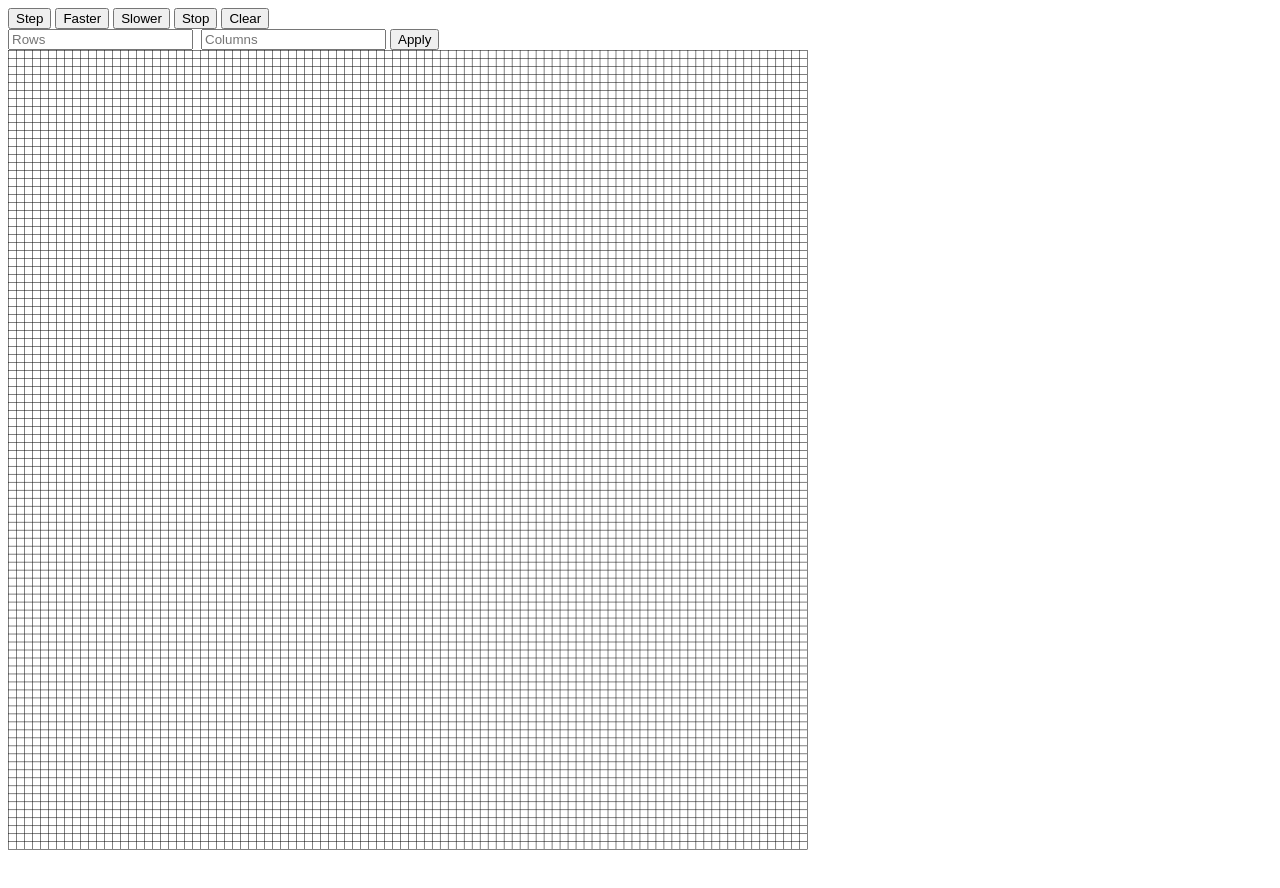
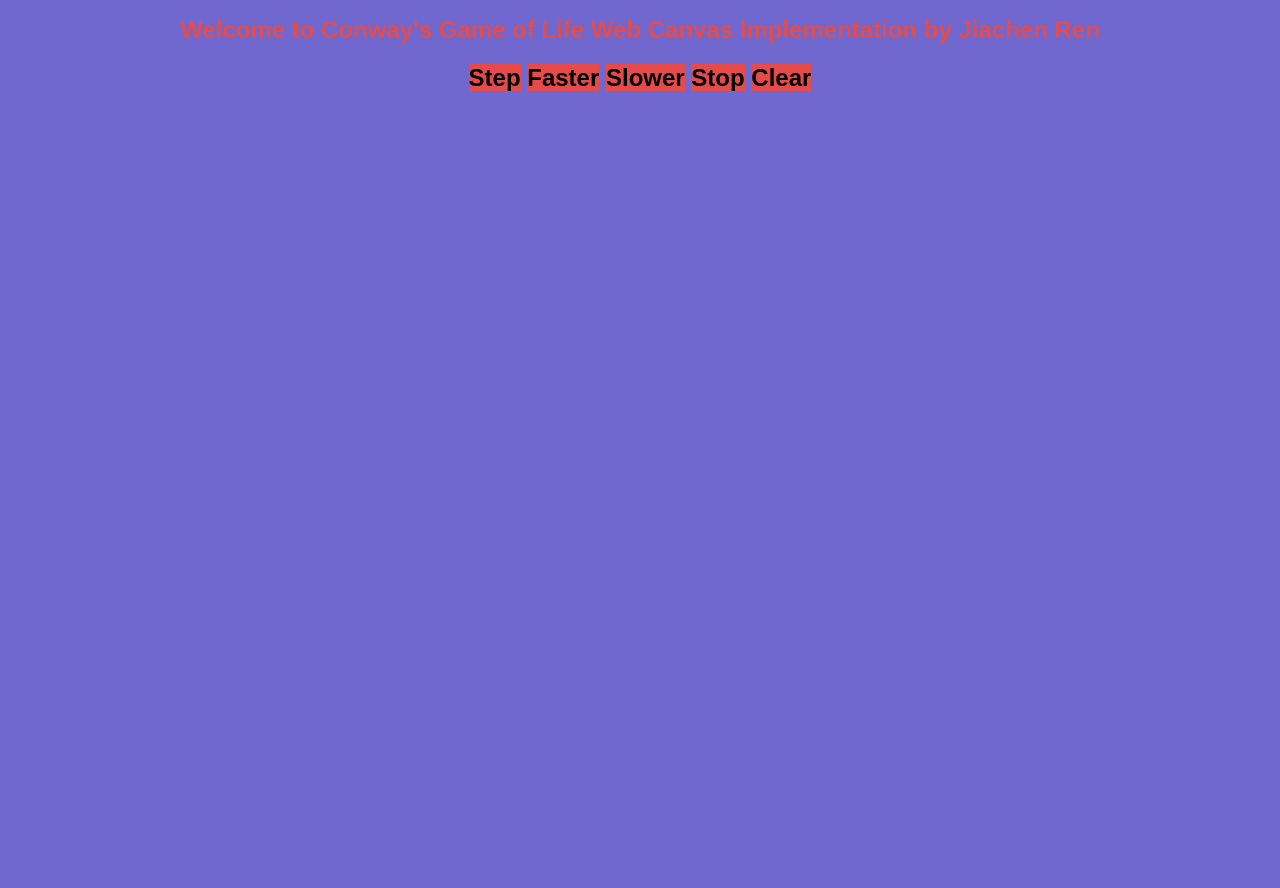
Before and after one commit to JiachenRen/Game-of-Life-Web, a plain HTML site: page index.html in a window 1280 px wide. Before the commit the page ends 862 px from the top, so only its background shows below. Drawn offline with nearby package versions, Linux system fonts and the light colour scheme.

Commit message:
-renovated page design -algorithm speed up -bug fixes

```diff
--- a/assets/css/page.css
+++ b/assets/css/page.css
@@ -1,75 +1,34 @@
+/*noinspection CssUnknownTarget*/
+@import url('https://fonts.googleapis.com/css?family=Open+Sans:300,400');
 
-.form-style-1 {
-    margin:10px auto;
-    max-width: 400px;
-    padding: 20px 12px 10px 20px;
-    font: 13px "Lucida Sans Unicode", "Lucida Grande", sans-serif;
-}
-.form-style-1 li {
-    padding: 0;
-    display: block;
-    list-style: none;
-    margin: 10px 0 0 0;
-}
-.form-style-1 label{
-    margin:0 0 3px 0;
-    padding:0;
-    display:block;
-    font-weight: bold;
-}
-.form-style-1 input[type=text],
-.form-style-1 input[type=date],
-.form-style-1 input[type=datetime],
-.form-style-1 input[type=number],
-.form-style-1 input[type=search],
-.form-style-1 input[type=time],
-.form-style-1 input[type=url],
-.form-style-1 input[type=email],
-textarea,
-select{
-    box-sizing: border-box;
-    -webkit-box-sizing: border-box;
-    -moz-box-sizing: border-box;
-    border:1px solid #BEBEBE;
-    padding: 7px;
-    margin:0px;
-    -webkit-transition: all 0.30s ease-in-out;
-    -moz-transition: all 0.30s ease-in-out;
-    -ms-transition: all 0.30s ease-in-out;
-    -o-transition: all 0.30s ease-in-out;
-    outline: none;
-}
-.form-style-1 input[type=text]:focus,
-.form-style-1 input[type=date]:focus,
-.form-style-1 input[type=datetime]:focus,
-.form-style-1 input[type=number]:focus,
-.form-style-1 input[type=search]:focus,
-.form-style-1 input[type=time]:focus,
-.form-style-1 input[type=url]:focus,
-.form-style-1 input[type=email]:focus,
-.form-style-1 textarea:focus,
-.form-style-1 select:focus{
-    -moz-box-shadow: 0 0 8px #88D5E9;
-    -webkit-box-shadow: 0 0 8px #88D5E9;
-    box-shadow: 0 0 8px #88D5E9;
-    border: 1px solid #88D5E9;
-}
-.form-style-1 .field-divided{
-    width: 49%;
+body {
+    font-family: 'Exo', sans-serif;
+    background-color: #7067CF;
 }
 
-.form-style-1 .field-long{
-    width: 100%;
+h1 {
+    text-align: center;
+    font-size: x-large;
+    animation-name: descend;
+    animation-duration: 1s;
+    color: #e54b4b;
+    position: relative;
 }
-.form-style-1 .field-select{
-    width: 100%;
+
+#controls-container {
+    text-align: center;
 }
-.form-style-1 input[type=submit], .form-style-1 input[type=button], .btn{
-    background: #4691A4;
-    box-shadow:none;
-    -moz-box-shadow:none;
-    -webkit-box-shadow:none;
+
+.controls-btn {
+    background-color: #e54b4b
 }
-.form-style-1 .required{
-    color:red;
+
+@keyframes descend {
+    0% {
+        top: -50px;
+    }
+
+    100% {
+        top: 0;
+    }
 }
--- a/assets/scripts/main.js
+++ b/assets/scripts/main.js
@@ -1,24 +1,35 @@
 var cellMatrix;
+var resultMat;
 var recordedMatrix;
-var margin = 1;
-var cellWidth;
-var pixelDensity2 = true;
+var margin = 0;
+var cellWidth = 10;
+var pixelDensity2 = true; //set pixel density to 2.
 var setting;
 var iteratingThreadIds;
-var rows = 100;
-var cols = 100;
 
 //grab the canvas and context from HTML document.
 var canvas = document.getElementById('canvas');
 var ctx = canvas.getContext('2d');
 
+$(document).ready(function () {
+    window.addEventListener("resize", renew);
+});
 
-function init() {
-    //set pixel density to 2.
-    (function resizeCanvas() {
-        var smaller = window.innerWidth > window.innerHeight ? window.innerHeight : window.innerWidth;
-        canvas.width = smaller;
-        canvas.height = smaller;
+//TODO: debug
+//prevents mobile devices from scrolling.
+$(document).on('touchstart', function (e) {
+    if (e.target.nodeName !== 'INPUT') {
+        e.preventDefault();
+        mouseDownEvtHandler(e);
+    }
+});
+
+//TODO: debug
+$(document).on('touchmove', mouseMoveEvtHandler);
+
+function resizeCanvas() {
+    canvas.width = window.innerWidth;
+    canvas.height = window.innerHeight;
 
     //updates the pixel density
     if (pixelDensity2) {
@@ -27,8 +38,20 @@ function init() {
         canvas.width = canvas.width * 2;
         canvas.height = canvas.height * 2;
     }
+}
+
+function renew() {
+    clearAllThreads();
+    resizeCanvas();
+    window["cols"] = parseInt(canvas.width / cellWidth);
+    window["rows"] = parseInt(canvas.height / cellWidth);
+    cellWidth = (canvas.width / cols + canvas.height / rows) / 2;
+    initCellMatrix();
     requestAnimationFrame(draw);
-    })();
+}
+
+function init() {
+    renew();
 
     //init mouse event listeners
     canvas.addEventListener("mousedown", mouseDownEvtHandler, false);
@@ -36,15 +59,12 @@ function init() {
     window.addEventListener("mouseup", function () {
         setting = false
     }, false);
-    //initialize
-    initCellMatrix();
+
     requestAnimationFrame(draw);
 }
 
 function draw() {
-    ctx.clearRect(0, 0, canvas.width, canvas.height);
-    drawMatrix(margin, margin, canvas.width - margin * 2, canvas.height - margin * 2);
-    requestAnimationFrame(draw);
+    updateCells(margin, margin);
 }
 
 function initCellMatrix() {
@@ -59,37 +79,19 @@ function initCellMatrix() {
     }
     console.log("actual: " + cellMatrix.length + " " + cellMatrix[0].length);
     recordedMatrix = cellMatrix;
+    resultMat = cellMatrix.map(function (arr) {
+        return arr.slice();
+    });
 }
 
-function drawMatrix(x, y, w, h) {
-    ctx.strokeStyle = "black";
-    ctx.lineWidth = 1;
-    var widthFromW = w / cellMatrix[0].length;
-    var widthFromH = h / cellMatrix.length;
-    cellWidth = widthFromH > widthFromW ? widthFromW : widthFromH;
-
-    ctx.beginPath();
-    //draws the horizontal line
-    for (var r = 1; r < cellMatrix.length; r++) {
-        ctx.moveTo(x, y + r * cellWidth + 0.5);
-        ctx.lineTo(x + w, y + r * cellWidth + 0.5);
-    }
-    //draws the vertical line
-    for (var c = 1; c < cellMatrix[0].length; c++) {
-        ctx.moveTo(x + c * cellWidth + 0.5, y);
-        ctx.lineTo(x + c * cellWidth + 0.5, y + h);
-    }
-    ctx.stroke();
-
-    //draws the bonding box
-    ctx.strokeRect(x - 0.5, y - 0.5, w, h);
-
-    //draws the active cells
-    ctx.fillStyle = "black";
-    for (r = 0; r < cellMatrix.length; r++) {
-        for (c = 0; c < cellMatrix[0].length; c++) {
-            if (cellMatrix[r][c]) {
-                ctx.fillRect(x + c * cellWidth, y + r * cellWidth, cellWidth, cellWidth);
+function updateCells(x, y) {
+    for (var r = 0; r < cellMatrix.length; r++) {
+        for (var c = 0; c < cellMatrix[0].length; c++) {
+            if (cellMatrix[r][c] !== resultMat[r][c]) {
+                if (resultMat[r][c]) ctx.fillStyle = "#C2E7DA";
+                else ctx.fillStyle = "#330C2F";
+                ctx.ellipse(x + c * cellWidth + cellWidth / 2, y + r * cellWidth + cellWidth / 2, cellWidth / 2 - 1, cellWidth / 2 - 1);
+                ctx.fill();
             }
         }
     }
@@ -116,7 +118,12 @@ function mouseDownEvtHandler(evt) {
 function mouseMoveEvtHandler(evt) {
     if (!setting) return;
     var cellPos = getCellPos(getMousePos(evt));
+    cellMatrix[cellPos.r][cellPos.c] = recordedMatrix[cellPos.r][cellPos.c];
+    resultMat[cellPos.r][cellPos.c] = true;
+    draw();
     cellMatrix[cellPos.r][cellPos.c] = !recordedMatrix[cellPos.r][cellPos.c];
+    resultMat[cellPos.r][cellPos.c] = cellMatrix[cellPos.r][cellPos.c];
+    requestAnimationFrame(draw)
 }
 
 function getCellPos(mouse) {
@@ -127,21 +134,19 @@ function getCellPos(mouse) {
 }
 
 function step() {
-    var resultMat = cellMatrix.map(function (arr) {
+    resultMat = cellMatrix.map(function (arr) {
         return arr.slice();
     });
 
     for (var r = 0; r < cellMatrix.length; r++) {
         for (var c = 0; c < cellMatrix[0].length; c++) {
-            //console.log("iterating: " + r + " " + c);
             var numAlive = numCellsAlive(r, c);
             if (cellMatrix[r][c])
                 resultMat[r][c] = numAlive > 1 && numAlive < 4;
             else resultMat[r][c] = numAlive === 3;
         }
     }
-
-
+    draw();
     cellMatrix = resultMat;
 }
 
@@ -185,25 +190,13 @@ function removeIteratingThread() {
     }
 }
 
-function clearAll() {
+function clearAllThreads() {
+    if (typeof(iteratingThreadIds) === "undefined") return;
     while (iteratingThreadIds.length > 0) {
         clearInterval(iteratingThreadIds.splice(0, 1)[0]);
     }
 }
 
 function clearBoard() {
-    for (var r = 0; r < cellMatrix.length; r++) {
-        for (var c = 0; c < cellMatrix[0].length; c++) {
-            cellMatrix[r][c] = false;
+    renew();
 }
-    }
-}
-
-function updateCellMatrix() {
-    var rows_ = document.getElementById("rows").value;
-    var cols_ = document.getElementById("cols").value;
-    rows = rows_;
-    cols = cols_;
-    initCellMatrix(rows, cols);
-    //requestAnimationFrame(draw);
-}
--- a/index.html
+++ b/index.html
@@ -1,22 +1,30 @@
+<!--Game of Life simulation by Jiachen Ren. All Rights Reserved.-->
 <!DOCTYPE html>
 <html lang="en">
 <head>
     <meta charset="UTF-8">
     <title>Game of Life</title>
+    <script src="https://ajax.googleapis.com/ajax/libs/jquery/3.2.1/jquery.min.js"></script>
+    <script type="text/javascript" src="/dev/libs/utils.js"></script>
+    <link rel="stylesheet" type="text/css" href="../flock-animation/assets/css/site.css">
+    <link rel="stylesheet" type="text/css" href="../flock-animation/assets/css/components/text-inputs.css">
     <link rel="stylesheet" type="text/css" href="assets/css/page.css" media="screen"/>
 </head>
 <body onload="init()">
-<button onclick="step()">Step</button>
-<button onclick="addIteratingThread()">Faster</button>
-<button onclick="removeIteratingThread()">Slower</button>
-<button onclick="clearAll()">Stop</button>
-<button onclick="clearBoard()">Clear</button>
-<br>
-<input type="text" id="rows" placeholder="Rows"/>&nbsp;
-<input type="text" id="cols" placeholder="Columns"/>
-<input type="submit" value="Apply" onclick="updateCellMatrix()"/>
-<br>
-<canvas id="canvas" width="300px" height="300px">
+<h1>Welcome to Conway's Game of Life Web Canvas Implementation by Jiachen Ren</h1>
+<h2 id="controls-container">
+    <span class="controls-btn" onclick="step()">Step</span>
+    <span class="controls-btn" onclick="addIteratingThread()">Faster</span>
+    <span class="controls-btn" onclick="removeIteratingThread()">Slower</span>
+    <span class="controls-btn" onclick="clearAllThreads()">Stop</span>
+    <span class="controls-btn" onclick="clearBoard()">Clear</span>
+</h2>
+<!--<br>-->
+<!--<input type="text" id="rows" placeholder="Rows"/>&nbsp;-->
+<!--<input type="text" id="cols" placeholder="Columns"/>-->
+<!--<input type="submit" value="Apply" onclick="updateCellMatrix()"/>-->
+<!--<br>-->
+<canvas id="canvas">
     This text is displayed if the browser does not html 5.
 </canvas>
 </body>
```
Lines whose indentation alone changed are shown as unchanged.
